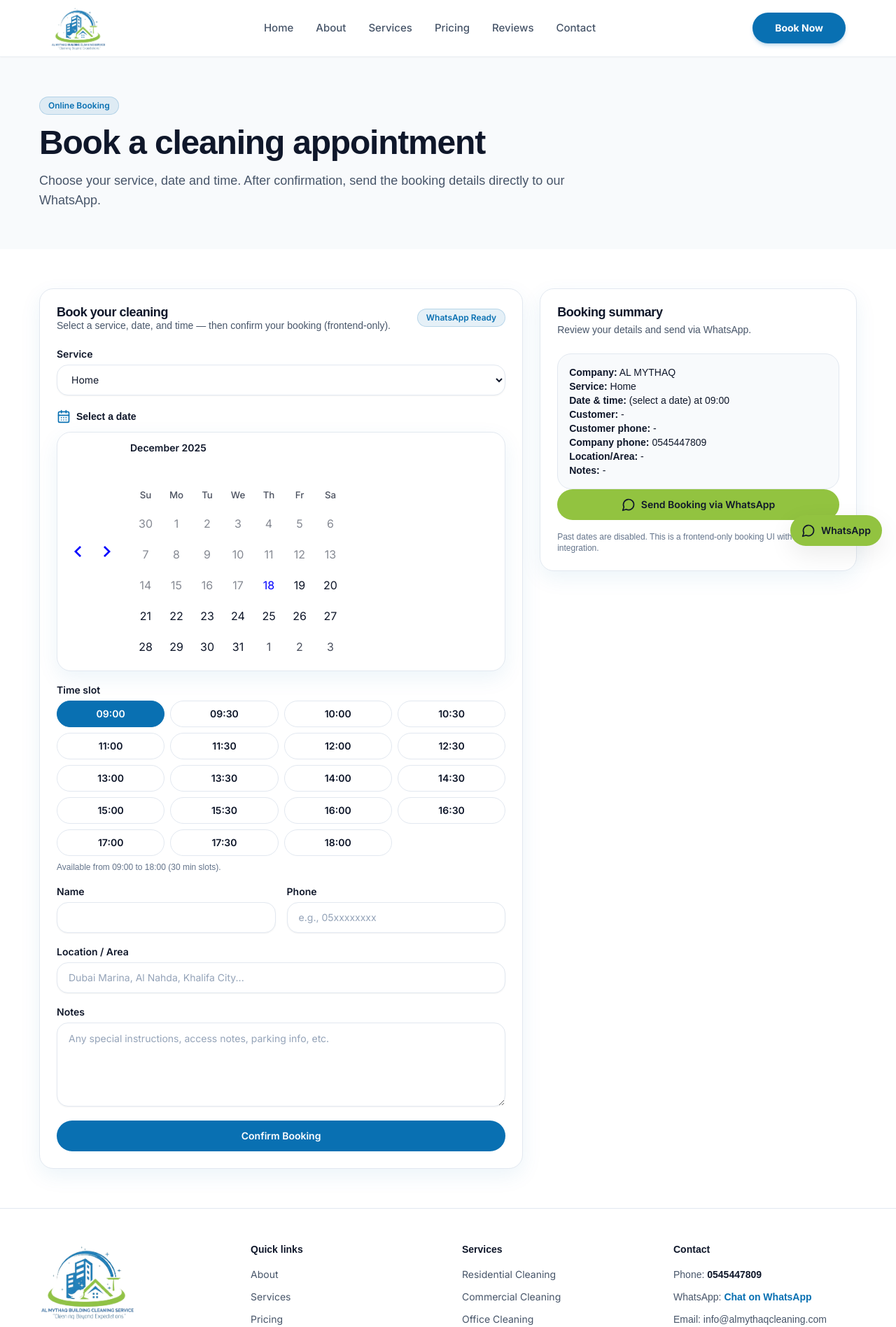
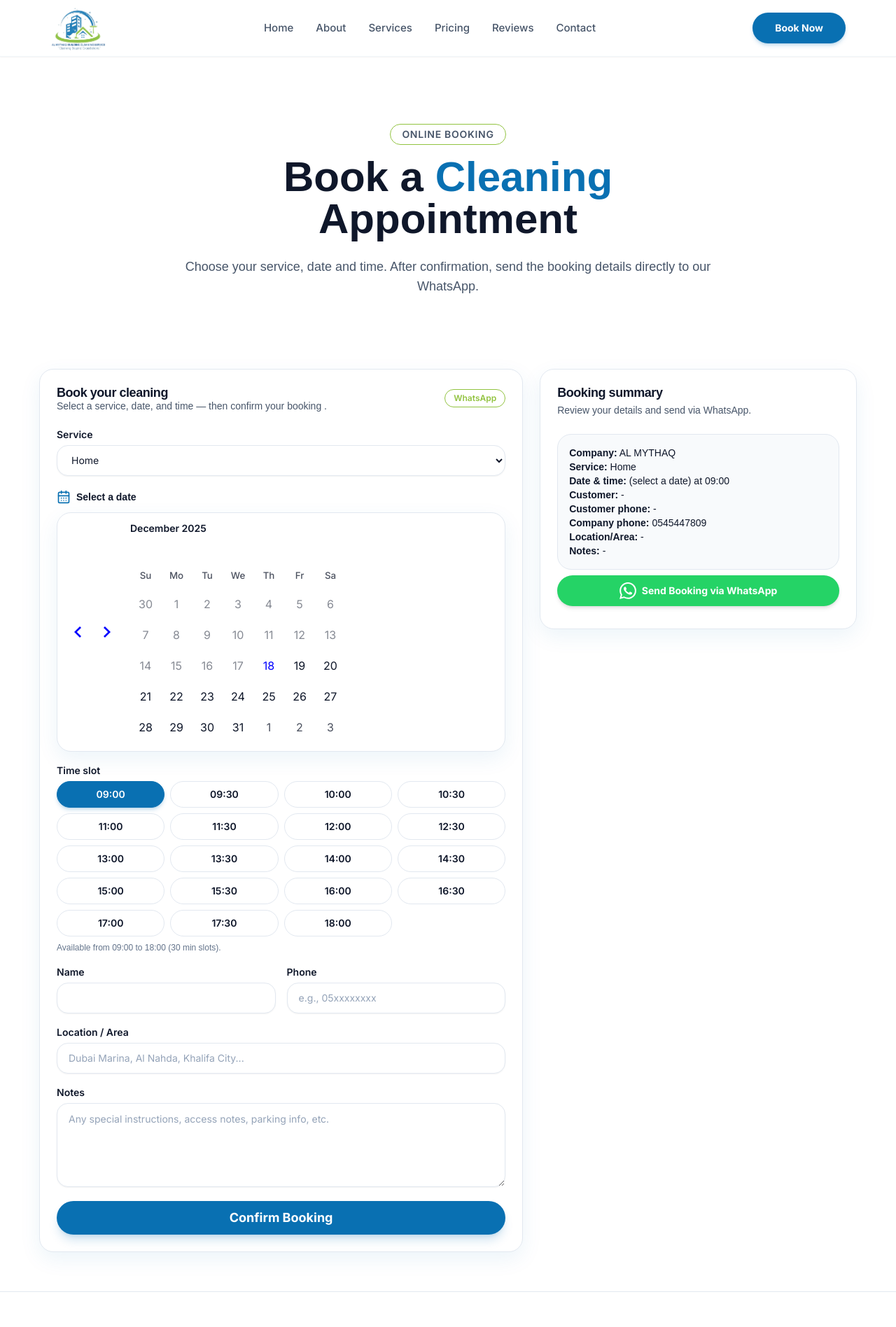
Before and after one commit to pvsameerpvs/al-mythaq-cleaning-frontend, a Next.js app: page /book in a window 1280 px wide. Shown: the top 1896 px of the page at 70% size. Built offline with nearby package versions, Linux system fonts and the light colour scheme; a web font is replaced by a local one.

Commit message:
fix: all bugs

```diff
--- a/app/book/page.tsx
+++ b/app/book/page.tsx
@@ -10,11 +10,13 @@ export const metadata: Metadata = {
 export default function BookPage() {
   return (
     <div>
-      <section className="section-muted">
-        <div className="container py-14">
-          <Badge variant="brand" className="mb-4">Online Booking</Badge>
-          <h1 className="text-4xl font-extrabold tracking-tight md:text-5xl">Book a cleaning appointment</h1>
-          <p className="mt-4 max-w-3xl text-slate-600 md:text-lg">
+      <section className="pt-20 pb-10 md:pt-24 md:pb-12">
+        <div className="container mx-auto px-4 text-center">
+          <Badge variant="outline" className="mb-4 border-[#92C340] text-slate-600 px-4 py-1 text-sm uppercase tracking-wider">Online Booking</Badge>
+          <h1 className="text-4xl md:text-6xl font-extrabold text-slate-900 font-headland mb-6">
+            Book a <span className="text-[#0970B2]">Cleaning</span><br /> Appointment
+          </h1>
+          <p className="max-w-3xl mx-auto text-slate-600 md:text-lg leading-relaxed">
             Choose your service, date and time. After confirmation, send the booking details directly to our WhatsApp.
           </p>
         </div>
--- a/app/contact/page.tsx
+++ b/app/contact/page.tsx
@@ -52,7 +52,7 @@ export default function ContactPage() {
                    {/* WhatsApp */}
                    <a href="https://wa.me/971545447809" target="_blank" rel="noreferrer" className="flex items-start gap-4 group p-4 rounded-xl hover:bg-slate-50 transition-colors">
                      <div className="h-12 w-12 rounded-full bg-brand-green/10 flex items-center justify-center shrink-0 group-hover:bg-brand-green transition-colors">
-                       <MessageCircle className="h-5 w-5 text-brand-green group-hover:text-white transition-colors" />
+                         <svg viewBox="0 0 24 24" width="24" height="24" className="h-5 w-5 text-brand-green group-hover:text-white transition-colors fill-current" xmlns="http://www.w3.org/2000/svg"><path d="M17.472 14.382c-.297-.149-1.758-.867-2.03-.967-.273-.099-.471-.148-.67.15-.197.297-.767.966-.94 1.164-.173.199-.347.223-.644.075-.297-.15-1.255-.463-2.39-1.475-.883-.788-1.48-1.761-1.653-2.059-.173-.297-.018-.458.13-.606.134-.133.298-.347.446-.52.149-.174.198-.298.298-.497.099-.198.05-.371-.025-.52-.075-.149-.669-1.612-.916-2.207-.242-.579-.487-.5-.669-.51-.173-.008-.371-.008-.57-.008-.198 0-.52.074-.792.372-.272.297-1.04 1.016-1.04 2.479 0 1.462 1.065 2.875 1.213 3.074.149.198 2.096 3.2 5.077 4.487.709.306 1.262.489 1.694.625.712.227 1.36.195 1.871.118.571-.085 1.758-.719 2.006-1.413.248-.694.248-1.289.173-1.413-.074-.124-.272-.198-.57-.347m-5.421 7.403h-.004a9.87 9.87 0 01-5.031-1.378l-.361-.214-3.741.982.998-3.648-.235-.374a9.86 9.86 0 01-1.51-5.26c.001-5.45 4.436-9.884 9.888-9.884 2.64 0 5.122 1.03 6.988 2.898a9.825 9.825 0 012.893 6.994c-.003 5.45-4.437 9.884-9.885 9.884m8.413-18.297A11.815 11.815 0 0012.05 0C5.495 0 .16 5.335.157 11.892c0 2.096.547 4.142 1.588 5.945L.057 24l6.305-1.654a11.882 11.882 0 005.683 1.448h.005c6.554 0 11.89-5.335 11.893-11.893a11.821 11.821 0 00-3.48-8.413z"/></svg>
                      </div>
                      <div>
                        <p className="text-sm text-slate-600 font-medium uppercase tracking-wide">WhatsApp</p>
--- a/app/layout.tsx
+++ b/app/layout.tsx
@@ -44,7 +44,7 @@ export default function RootLayout({
           <Navbar />
           <main className="min-h-[70vh]">{children}</main>
           <Footer />
-          <WhatsAppFloatingButton />
+          {/* <WhatsAppFloatingButton /> */}
         </Providers>
       </body>
     </html>
--- a/components/sections/booking-form.tsx
+++ b/components/sections/booking-form.tsx
@@ -124,10 +124,10 @@ export function BookingFormSection() {
               <div>
                 <CardTitle>Book your cleaning</CardTitle>
                 <CardDescription>
-                  Select a service, date, and time — then confirm your booking (frontend-only).
+                  Select a service, date, and time — then confirm your booking .
                 </CardDescription>
               </div>
-              <Badge variant="brand" className="mt-1">WhatsApp Ready</Badge>
+              <Badge variant="outline" className="mt-1 border-brand-green text-brand-green">WhatsApp</Badge>
             </div>
           </CardHeader>
           <CardContent>
@@ -138,7 +138,7 @@ export function BookingFormSection() {
                   id="service"
                   value={booking.service}
                   onChange={(e) => update("service", e.target.value as Booking["service"])}
-                  className="h-11 w-full rounded-xl border border-slate-200 bg-white px-4 text-sm shadow-sm focus-ring"
+                  className="h-11 w-full rounded-xl border border-slate-200 bg-white px-4 text-sm shadow-sm focus:border-brand-blue focus:ring-brand-blue/20 focus:outline-none focus:ring-2"
                 >
                   {SERVICES.map((s) => (
                     <option key={s} value={s}>{s}</option>
@@ -170,8 +170,8 @@ export function BookingFormSection() {
                       className={
                         "rounded-full border px-3 py-2 text-sm font-semibold transition " +
                         (booking.time === t
-                          ? "border-brand-blue bg-brand-blue text-white"
-                          : "border-slate-200 bg-white hover:bg-slate-50")
+                          ? "border-brand-blue bg-brand-blue text-white shadow-md shadow-brand-blue/20"
+                          : "border-slate-200 bg-white hover:border-brand-blue/50 hover:bg-slate-50")
                       }
                     >
                       {t}
@@ -184,25 +184,55 @@ export function BookingFormSection() {
               <div className="grid gap-4 md:grid-cols-2">
                 <div className="grid gap-2">
                   <Label htmlFor="name">Name</Label>
-                  <Input id="name" value={booking.name} onChange={(e) => update("name", e.target.value)} required />
+                  <Input
+                    id="name"
+                    value={booking.name}
+                    onChange={(e) => update("name", e.target.value)}
+                    required
+                    className="focus:border-brand-blue focus:ring-brand-blue/20"
+                  />
                 </div>
                 <div className="grid gap-2">
                   <Label htmlFor="phone">Phone</Label>
-                  <Input id="phone" value={booking.phone} onChange={(e) => update("phone", e.target.value)} placeholder="e.g., 05xxxxxxxx" required />
+                  <Input
+                    id="phone"
+                    value={booking.phone}
+                    onChange={(e) => update("phone", e.target.value)}
+                    placeholder="e.g., 05xxxxxxxx"
+                    required
+                    className="focus:border-brand-blue focus:ring-brand-blue/20"
+                  />
                 </div>
               </div>
 
               <div className="grid gap-2">
                 <Label htmlFor="area">Location / Area</Label>
-                <Input id="area" value={booking.area} onChange={(e) => update("area", e.target.value)} placeholder="Dubai Marina, Al Nahda, Khalifa City..." required />
+                <Input
+                  id="area"
+                  value={booking.area}
+                  onChange={(e) => update("area", e.target.value)}
+                  placeholder="Dubai Marina, Al Nahda, Khalifa City..."
+                  required
+                  className="focus:border-brand-blue focus:ring-brand-blue/20"
+                />
               </div>
 
               <div className="grid gap-2">
                 <Label htmlFor="notes">Notes</Label>
-                <Textarea id="notes" value={booking.notes} onChange={(e) => update("notes", e.target.value)} placeholder="Any special instructions, access notes, parking info, etc." />
+                <Textarea
+                  id="notes"
+                  value={booking.notes}
+                  onChange={(e) => update("notes", e.target.value)}
+                  placeholder="Any special instructions, access notes, parking info, etc."
+                  className="focus:border-brand-blue focus:ring-brand-blue/20"
+                />
               </div>
 
-              <Button type="submit" disabled={loading}>
+              <Button
+                type="submit"
+                disabled={loading}
+                className="w-full rounded-full bg-brand-blue hover:bg-brand-blue/90 text-white h-12 font-bold text-lg shadow-lg shadow-brand-blue/20 transition-all hover:scale-[1.02] active:scale-[0.98]"
+              >
                 {loading ? "Confirming..." : "Confirm Booking"}
               </Button>
             </form>
@@ -229,8 +259,8 @@ export function BookingFormSection() {
             </div>
 
             <a href={buildWhatsAppUrl()} target="_blank" rel="noreferrer">
-              <Button variant="secondary" className="w-full">
-                <MessageCircle className="h-5 w-5" />
+              <Button className="w-full flex gap-2 font-bold my-2 bg-[#25D366] hover:bg-[#128C7E] text-white shadow-md hover:shadow-lg transition-all hover:scale-[1.02] active:scale-[0.98]">
+                <svg viewBox="0 0 24 24" width="24" height="24" className="w-6 h-6 fill-current" xmlns="http://www.w3.org/2000/svg"><path d="M17.472 14.382c-.297-.149-1.758-.867-2.03-.967-.273-.099-.471-.148-.67.15-.197.297-.767.966-.94 1.164-.173.199-.347.223-.644.075-.297-.15-1.255-.463-2.39-1.475-.883-.788-1.48-1.761-1.653-2.059-.173-.297-.018-.458.13-.606.134-.133.298-.347.446-.52.149-.174.198-.298.298-.497.099-.198.05-.371-.025-.52-.075-.149-.669-1.612-.916-2.207-.242-.579-.487-.5-.669-.51-.173-.008-.371-.008-.57-.008-.198 0-.52.074-.792.372-.272.297-1.04 1.016-1.04 2.479 0 1.462 1.065 2.875 1.213 3.074.149.198 2.096 3.2 5.077 4.487.709.306 1.262.489 1.694.625.712.227 1.36.195 1.871.118.571-.085 1.758-.719 2.006-1.413.248-.694.248-1.289.173-1.413-.074-.124-.272-.198-.57-.347m-5.421 7.403h-.004a9.87 9.87 0 01-5.031-1.378l-.361-.214-3.741.982.998-3.648-.235-.374a9.86 9.86 0 01-1.51-5.26c.001-5.45 4.436-9.884 9.888-9.884 2.64 0 5.122 1.03 6.988 2.898a9.825 9.825 0 012.893 6.994c-.003 5.45-4.437 9.884-9.885 9.884m8.413-18.297A11.815 11.815 0 0012.05 0C5.495 0 .16 5.335.157 11.892c0 2.096.547 4.142 1.588 5.945L.057 24l6.305-1.654a11.882 11.882 0 005.683 1.448h.005c6.554 0 11.89-5.335 11.893-11.893a11.821 11.821 0 00-3.48-8.413z"/></svg>
                 Send Booking via WhatsApp
               </Button>
             </a>
@@ -238,8 +268,8 @@ export function BookingFormSection() {
             {submitted ? (
               <div className="rounded-2xl border border-brand-green/40 bg-brand-green/10 p-4">
                 <div className="flex items-center gap-2">
-                  <CheckCircle2 className="h-5 w-5 text-slate-900" />
-                  <p className="text-sm font-semibold">Confirmation ready</p>
+                  <CheckCircle2 className="h-5 w-5 text-brand-green" />
+                  <p className="text-sm font-semibold text-brand-green">Confirmation ready</p>
                 </div>
                 <p className="mt-2 text-sm text-slate-700">
                   Your booking is confirmed on this site (mock). Please tap the WhatsApp button to send the details to our team.
@@ -247,9 +277,7 @@ export function BookingFormSection() {
               </div>
             ) : null}
 
-            <p className="text-xs text-slate-500">
-              Past dates are disabled. This is a frontend-only booking UI with WhatsApp integration.
-            </p>
+
           </CardContent>
         </Card>
       </div>
--- a/components/shared/footer.tsx
+++ b/components/shared/footer.tsx
@@ -103,12 +103,12 @@ export function Footer() {
           </div>
         </div>
 
-        <Separator className="my-8" />
+        {/* <Separator className="my-8" />
 
         <div className="flex flex-col items-start justify-between gap-3 text-xs text-slate-500 md:flex-row md:items-center">
           <p>© {new Date().getFullYear()} AL MYTHAQ Building Cleaning Service. All rights reserved.</p>
-          <p>Tagline: “Cleaning Beyond Expectations”</p>
-        </div>
+          <p> “Cleaning Beyond Expectations”</p>
+        </div> */}
       </div>
     </footer>
   );
```
